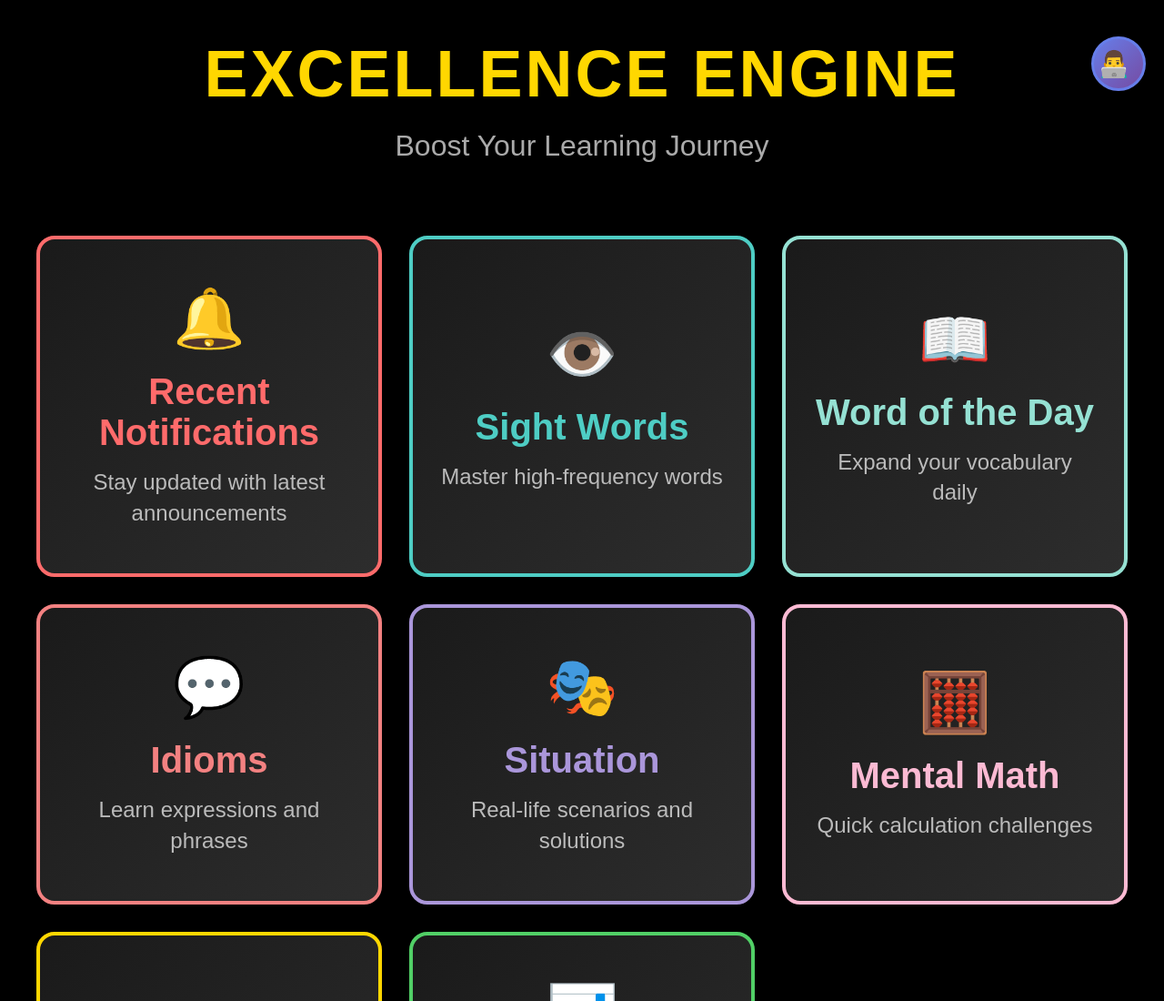
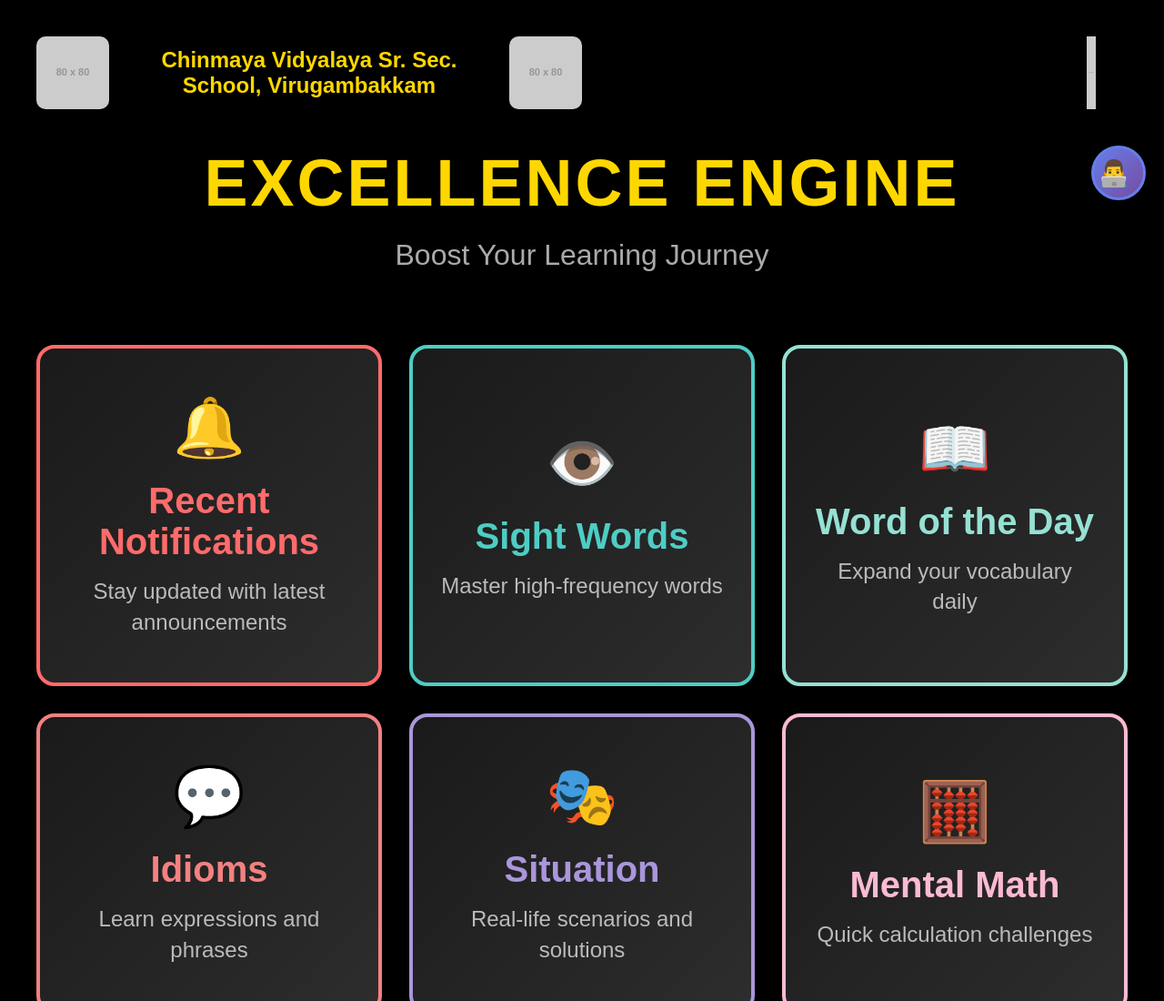
Before and after one commit to Nandhinicvv/KEE, a plain HTML site: page Index.html in a window 1280 px wide. Shown: the top 1100 px of the page at 91% size. Drawn offline with Linux system fonts and the light colour scheme; placeholder pictures from the web are drawn by us.

Commit message:
Update Index.html

```diff
--- a/Index.html
+++ b/Index.html
@@ -22,6 +22,42 @@
         .container {
             max-width: 1400px;
             margin: 0 auto;
+        }
+
+        .top-bar {
+            display: flex;
+            justify-content: space-between;
+            align-items: center;
+            margin-bottom: 40px;
+            padding: 0 20px;
+        }
+
+        .school-info {
+            display: flex;
+            align-items: center;
+            gap: 20px;
+        }
+
+        .school-logo, .founder-photo {
+            width: 80px;
+            height: 80px;
+            object-fit: contain;
+            border-radius: 10px;
+        }
+
+        .school-name {
+            font-size: 24px;
+            font-weight: bold;
+            color: #ffd700;
+            text-align: center;
+            max-width: 400px;
+        }
+
+        .computing-club-logo {
+            width: 80px;
+            height: 80px;
+            object-fit: contain;
+            border-radius: 10px;
         }
 
         .header {
@@ -244,6 +280,20 @@
         .tile:nth-child(8) .tile-title { color: #51cf66; }
 
         @media (max-width: 768px) {
+            .top-bar {
+                flex-direction: column;
+                gap: 20px;
+            }
+
+            .school-info {
+                flex-direction: column;
+                text-align: center;
+            }
+
+            .school-name {
+                font-size: 18px;
+            }
+
             .header h1 {
                 font-size: 48px;
             }
@@ -279,6 +329,16 @@
 </head>
 <body>
     <div class="container">
+        <!-- Top Bar with School Info and Computing Club Logo -->
+        <div class="top-bar">
+            <div class="school-info">
+                <img src="https://via.placeholder.com/80/ffd700/000000?text=LOGO" alt="School Logo" class="school-logo">
+                <div class="school-name">Chinmaya Vidyalaya Sr. Sec. School, Virugambakkam</div>
+                <img src="https://via.placeholder.com/80/ffd700/000000?text=FOUNDER" alt="Founder Photo" class="founder-photo">
+            </div>
+            <img src="https://via.placeholder.com/80/667eea/ffffff?text=CLUB" alt="Computing Club Logo" class="computing-club-logo">
+        </div>
+
         <div class="header">
             <h1>Excellence Engine</h1>
             <p>Boost Your Learning Journey</p>
@@ -412,7 +472,7 @@
                     <div class="tile-description">Click to enter the data</div>
                 </a>
 
-                <a href="#" class="tile" onclick="alert('Link to Situation data entry sheet'); return false;">
+                <a href="#" class="tile" onclick="alert('Link to Mental Math data entry sheet'); return false;">
                     <div class="tile-icon">🧮</div>
                     <div class="tile-title">Mental Math</div>
                     <div class="tile-description">Click to enter the data</div>
```
